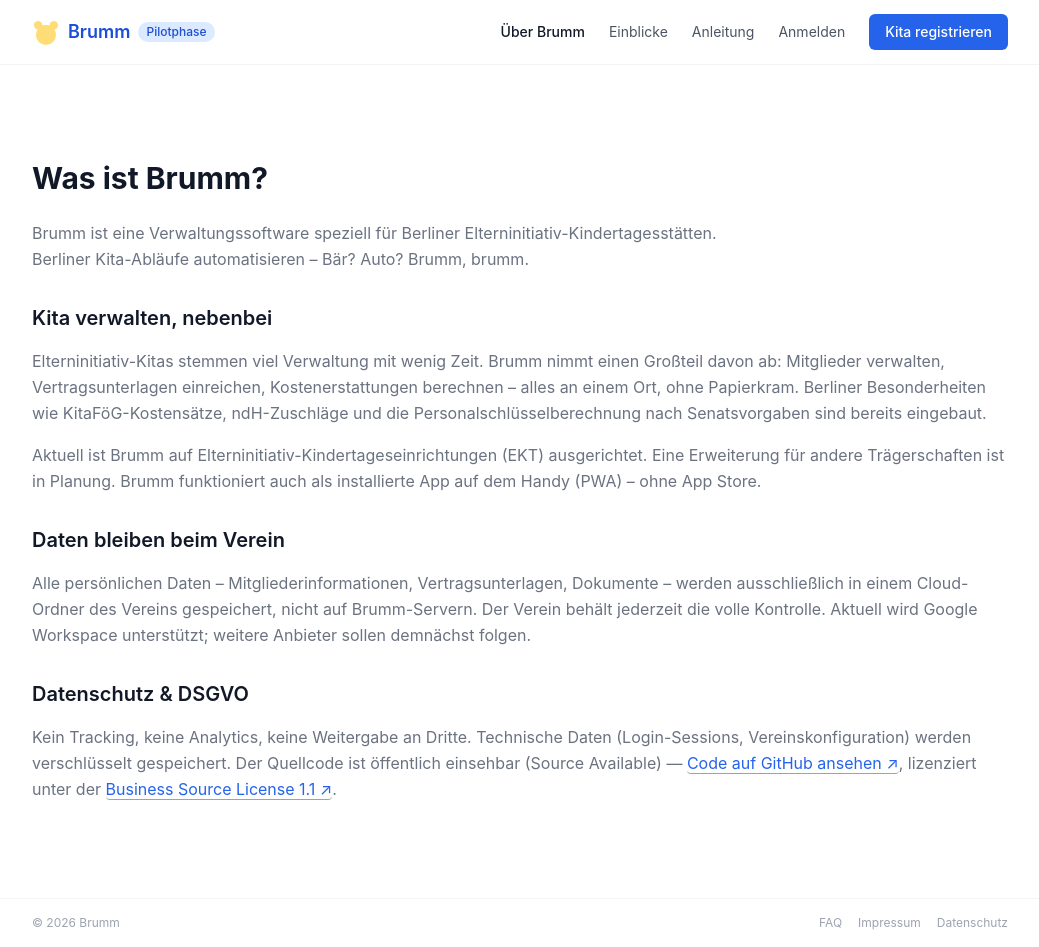
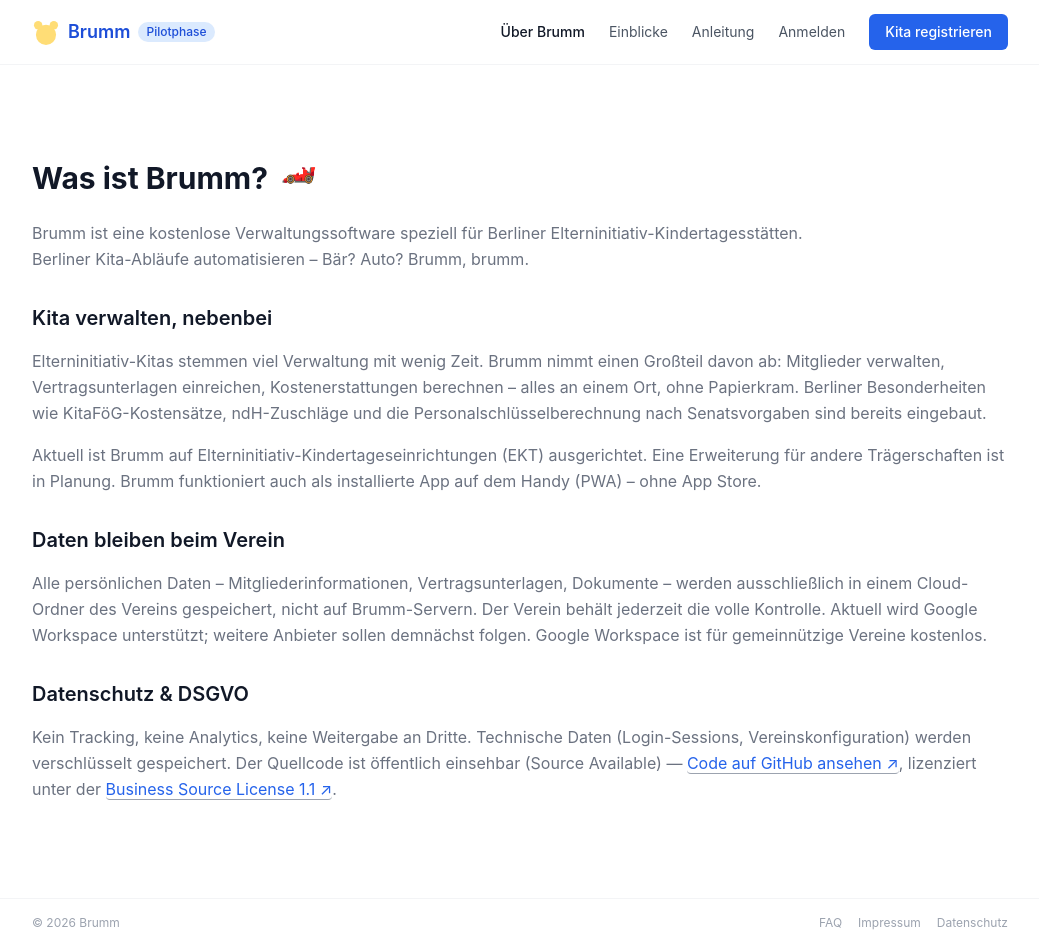
Before and after one commit to giovanniTramonto/brumm, a Nuxt app: page /about in a window 1280 px wide. Shown: the whole page, without its empty margins (120-1159 px from the left). Built offline with nearby package versions, Linux system fonts and the light colour scheme.

Commit message:
fix: about content

```diff
--- a/pages/about.vue
+++ b/pages/about.vue
@@ -6,9 +6,12 @@
 <template>
   <main id="main-content" class="mx-auto max-w-5xl px-6 py-12 tablet:py-24">
     <section aria-labelledby="what-is-brumm">
-      <h1 id="what-is-brumm" class="text-3xl font-bold text-gray-900">Was ist Brumm?</h1>
+      <h1 id="what-is-brumm" class="flex items-center gap-3 text-3xl font-bold text-gray-900">
+        Was ist Brumm?
+        <BounceEmoji />
+      </h1>
       <p class="mt-6 text-gray-500 leading-relaxed">
-        Brumm ist eine Verwaltungssoftware speziell für Berliner Elterninitiativ-Kindertagesstätten.<br>Berliner Kita-Abläufe automatisieren – Bär? Auto? Brumm, brumm.
+        Brumm ist eine kostenlose Verwaltungssoftware speziell für Berliner Elterninitiativ-Kindertagesstätten.<br>Berliner Kita-Abläufe automatisieren – Bär? Auto? Brumm, brumm.
       </p>
     </section>
 
@@ -25,7 +28,7 @@
     <section class="mt-8" aria-labelledby="data-ownership">
       <h2 id="data-ownership" class="text-xl font-semibold text-gray-900">Daten bleiben beim Verein</h2>
       <p class="mt-4 text-gray-500 leading-relaxed">
-        Alle persönlichen Daten – Mitgliederinformationen, Vertragsunterlagen, Dokumente – werden ausschließlich in einem Cloud-Ordner des Vereins gespeichert, nicht auf Brumm-Servern. Der Verein behält jederzeit die volle Kontrolle. Aktuell wird Google Workspace unterstützt; weitere Anbieter sollen demnächst folgen.
+        Alle persönlichen Daten – Mitgliederinformationen, Vertragsunterlagen, Dokumente – werden ausschließlich in einem Cloud-Ordner des Vereins gespeichert, nicht auf Brumm-Servern. Der Verein behält jederzeit die volle Kontrolle. Aktuell wird Google Workspace unterstützt; weitere Anbieter sollen demnächst folgen. Google Workspace ist für gemeinnützige Vereine kostenlos.
       </p>
     </section>
 
```
